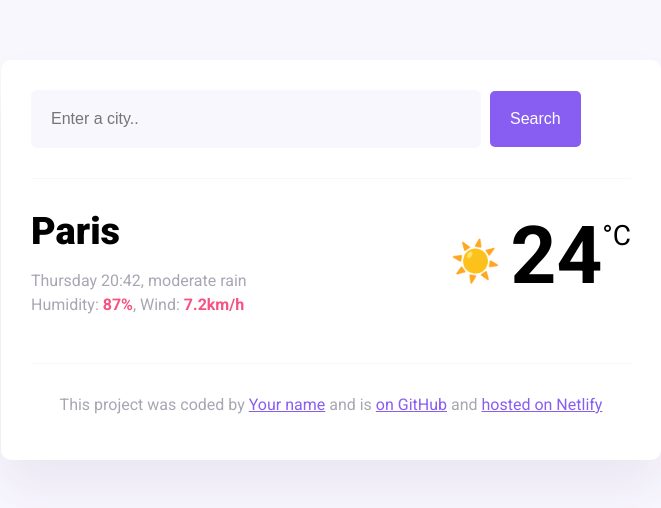
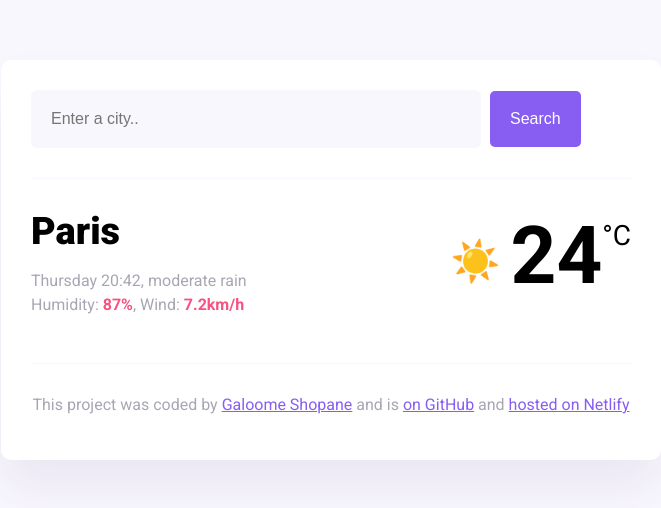
Before and after one commit to Shalommy/myfirstshecodesproject, a website built with Parcel: page index.html in a window 1280 px wide. Shown: the whole page, without its empty margins (309-970 px from the left). Built offline with nearby package versions, Linux system fonts and the light colour scheme.

Commit message:
Added my name.

```diff
--- a/index.html
+++ b/index.html
@@ -47,7 +47,7 @@
       <footer>
         <p>
           This project was coded by
-          <a href="https://github.com/Shalommy" target="_blank">Your name</a> and is
+          <a href="https://github.com/Shalommy" target="_blank">Galoome Shopane</a> and is
           <a href="https://github.com/Shalommy/myfirstshecodesproject" target="_blank"> on GitHub</a> and
           <a href="https://myfirstshecodesweatherapp.netlify.app/" target="_blank">hosted on Netlify</a>
         </p>
```
